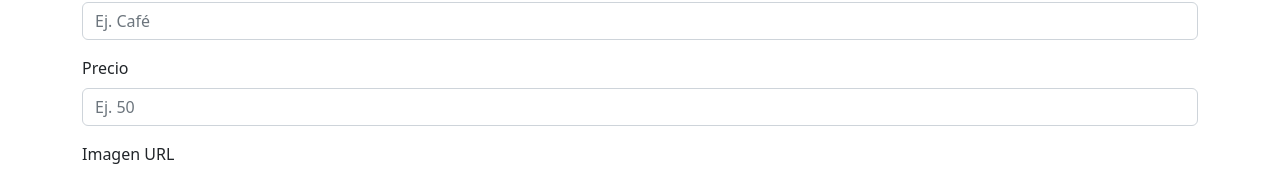
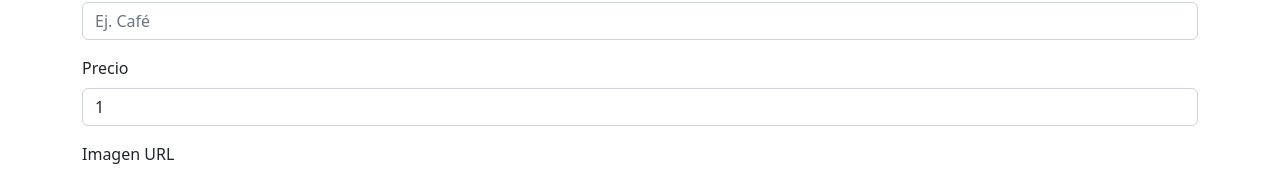
Before and after one commit to nunicho/cafebranch, a React (Create React App) app: page /administrar/crear in a window 1280 px wide. Shown: the part 157-329 px from the top of the page. Built offline with nearby package versions, Linux system fonts and the light colour scheme.

Commit message:
corregida validación Imagen.

```diff
--- a/package.json
+++ b/package.json
@@ -10,6 +10,7 @@
     "react": "^18.2.0",
     "react-bootstrap": "^2.5.0",
     "react-dom": "^18.2.0",
+    "react-hook-form": "^7.37.0",
     "react-router-dom": "^6.4.1",
     "react-scripts": "5.0.1",
     "sweetalert2": "^11.4.37",
--- a/src/components/helpers/queries.js
+++ b/src/components/helpers/queries.js
@@ -22,3 +22,20 @@
         console.log(error)
     }
 }
+
+export const creaProductoAPI = async(producto) =>{
+    try{
+        const respuesta = await fetch (URL, {
+            method: "POST",
+            headers: {
+                "Content-Type":"application/json"
+            },
+            body: JSON.stringify(producto)
+        });
+        const listaProductos = await respuesta.json();
+        // console.log(listaProductos)
+        return listaProductos
+    }catch(error){
+        console.log(error)
+    }
+}
--- a/src/components/views/Administrador.jsx
+++ b/src/components/views/Administrador.jsx
@@ -1,9 +1,9 @@
 import React, { useEffect, useState } from 'react';
 import 'bootstrap/dist/css/bootstrap.min.css';
 import Table from 'react-bootstrap/Table';
-import { Button } from 'react-bootstrap';
 import { consultarAPI } from '../helpers/queries';
 import ItemProducto from './Producto/ItemProducto';
+import {Link} from 'react-router-dom'
 
 
 
@@ -33,7 +33,7 @@
     <div className="container">
         <div className="d-flex justify-content-between my-3">
             <h2>Productos Disponibles</h2>
-             <Button variant="primary">Agregar</Button>{' '}
+            <Link className="btn btn-primary" to="/administrar/crear">Agregar</Link>
         </div>
     <Table striped bordered hover>
       <thead>
--- a/src/components/views/Producto/CrearProducto.jsx
+++ b/src/components/views/Producto/CrearProducto.jsx
@@ -2,8 +2,24 @@
 import 'bootstrap/dist/css/bootstrap.min.css';
 import Button from 'react-bootstrap/Button';
 import Form from 'react-bootstrap/Form';
+import { useForm } from 'react-hook-form';
 
 const CrearProducto = () => {
+
+const {register, handleSubmit, formState:{errors}} = useForm(
+  {defaultValues: {
+    nombreProducto: "",
+    precio: 1,
+    imagen: '',
+    categoría:   ''
+  }});
+
+const onSubmit = (datos) =>{
+  console.log(datos)
+  console.log('desde nuestra función submit')
+}
+
+
 return (
     <div className="container">
         <div>
@@ -11,28 +27,74 @@
             <hr></hr>
 
         </div>
-    <Form>
+    <Form onSubmit={handleSubmit(onSubmit)}>
       <Form.Group className="mb-3" controlId="nuevoNombreProducto">
         <Form.Label>Nombre Producto</Form.Label>
-        <Form.Control type="text" placeholder="Ej. Café" />
+        <Form.Control
+        type="text"
+        placeholder="Ej. Café"
+        {...register('nombreProducto', {
+          required:'Este dato es obligatorio',
+          minLength: {
+            value: 2,
+            message: 'Debe ingresar como mínimo 2 caracteres'
+          },
+          maxLength:{
+            value: 50,
+            message: 'Debe ingresar como máximo 20 caracteres'
+          }
+
+        })} />
+       <Form.Text className="text-danger">{errors.nombreProducto?.message}</Form.Text>
        </Form.Group>
        <Form.Group className="mb-3" controlId="nuevoPrecio">
         <Form.Label>Precio</Form.Label>
-        <Form.Control type="text" placeholder="Ej. 50" />
+
+        <Form.Control
+        type="text"
+        placeholder="Ej. 50"
+        {...register('precio',{
+          required: 'El precio es un valor requerido',
+          min:{
+            value: 1,
+            message: 'El precio como mínimo debe ser de $1'
+          },
+          max:{
+            value: 10000,
+            message: 'El precio del producto máximo es $10000'
+          }
+        })}
+         />
+        <Form.Text className="text-danger">{errors.precio?.message}</Form.Text>
        </Form.Group>
        <Form.Group className="mb-3" controlId="nuevoImagen">
+
         <Form.Label>Imagen URL</Form.Label>
-        <Form.Control type="text" placeholder="https://images.pexels.com/photos/887853" />
+        <Form.Control type="text" placeholder="https://images.pexels.com/photos/887853"
+        {...register('imagen',{
+          required:'La URL  de la imagen es obligatoria',
+          pattern:{
+              value: /^https?:\/\/[\w\-]+(\.[\w\-]+)+[/#?]?.*$/,
+              message:'Debe ingresar una URL válida'
+          },
+        })}
+
+        />
+       <Form.Text className="text-danger">{errors.imagen?.message}</Form.Text>
        </Form.Group>
        <Form.Group className="mb-3">
+
         <Form.Label>Categoría</Form.Label>
-        <Form.Select>
+        <Form.Select {...register ('categoria', {
+          required:'Debe seleccionar una categoría'
+        })}>
            <option value="">Seleccione una opcion</option>
             <option value="bebida-caliente">Bebida caliente</option>
             <option value="bebida-fria">Bebida fria</option>
             <option value="dulce">Dulce</option>
             <option value="salado">Salado</option>
         </Form.Select>
+         <Form.Text className="text-danger">{errors.categoria?.message}</Form.Text>
       </Form.Group>
       <Button variant="primary" type="submit">
        Guardar
```
Also changed, not shown: 1 other file (tests, documents, lock files or other folders).
